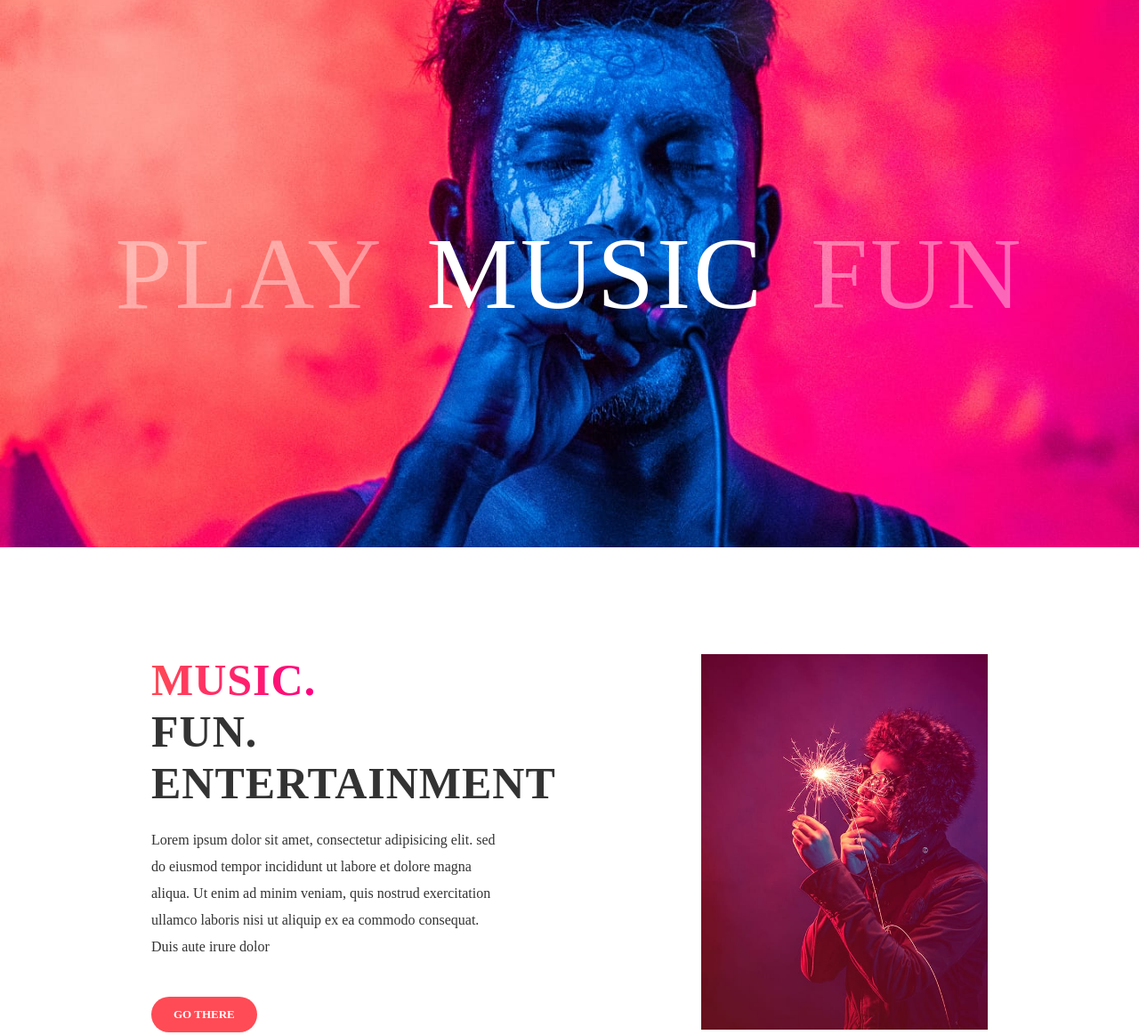
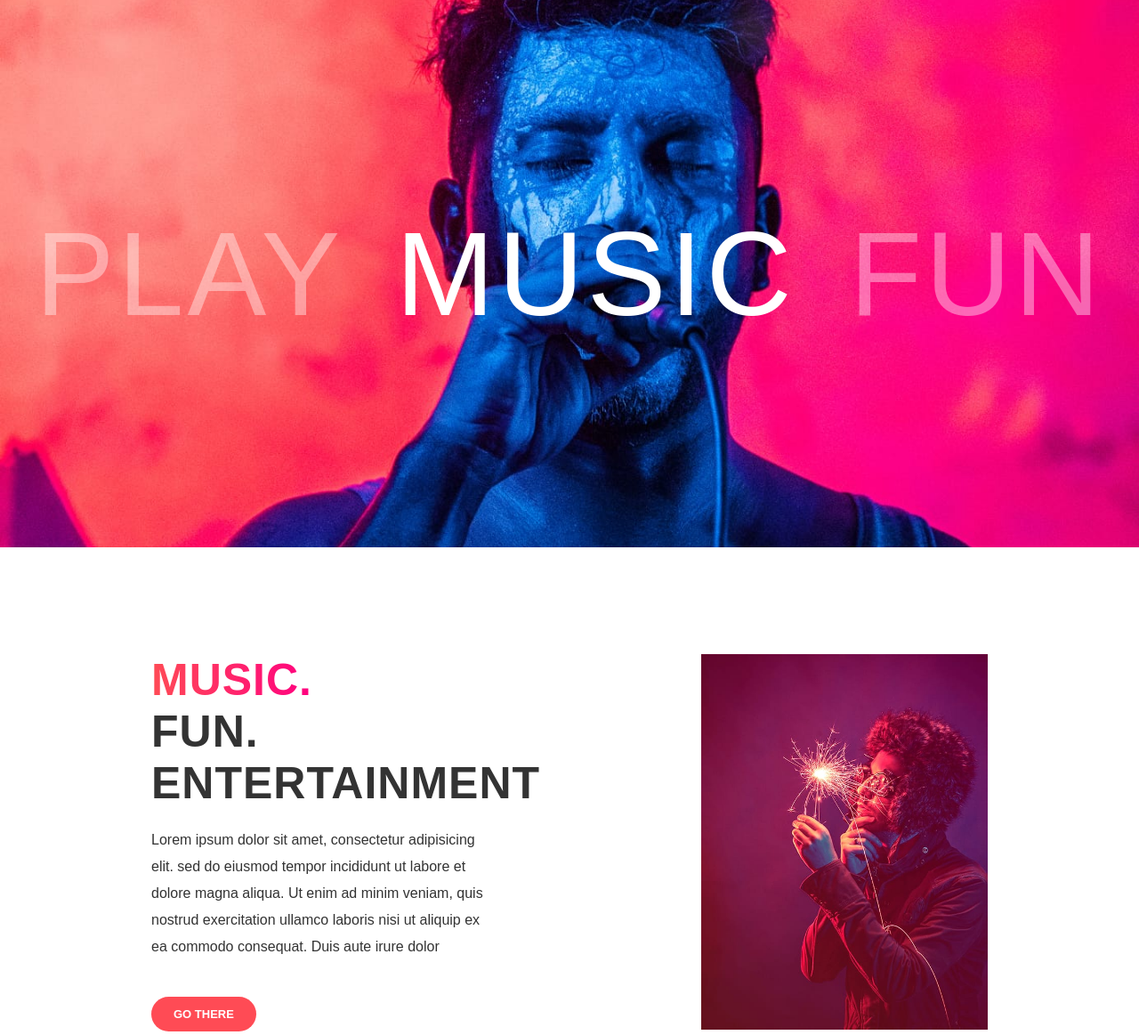
Before and after one commit to nataliaruizu/MUSIC, a plain HTML site: page index.html in a window 1280 px wide. Shown: the top 1163 px of the page at 89% size. Drawn offline with Linux system fonts and the light colour scheme.

Commit message:
Cambios en el header

```diff
--- a/styles/style.css
+++ b/styles/style.css
@@ -6,7 +6,7 @@ body {
 
     background-color: #ffffff;
     color: #333;;
-    font-family: 'Montserrat';
+    font-family: 'Montserrat', sans-serif;
     width: 100%;
     margin: 0;
 }
@@ -19,7 +19,6 @@ header{
     justify-content: center;
     height: 615px;
     background-size: cover;
-    font-size: 90px;
     width: 100%;
     background-position: center;
 
@@ -27,11 +26,11 @@ header{
 
 header h1 {
 
-    font-size: clamp(40px, 9vw, 120px);
+    font-size: 10.4vw;
     font-weight: 400;
-    letter-spacing: 3px;
+    letter-spacing: 4px;
     word-spacing: 20px;
-    white-space: nowrap;
+
 }
 
 .light {
@@ -70,7 +69,7 @@ h2 {
     margin: 0 0 20px;
     font-size: 50px;
     letter-spacing: 1px;
-    font-family: 'Montserrat';
+    font-family: 'Montserrat', sans-serif;
 }
 
 .degradado {
```
